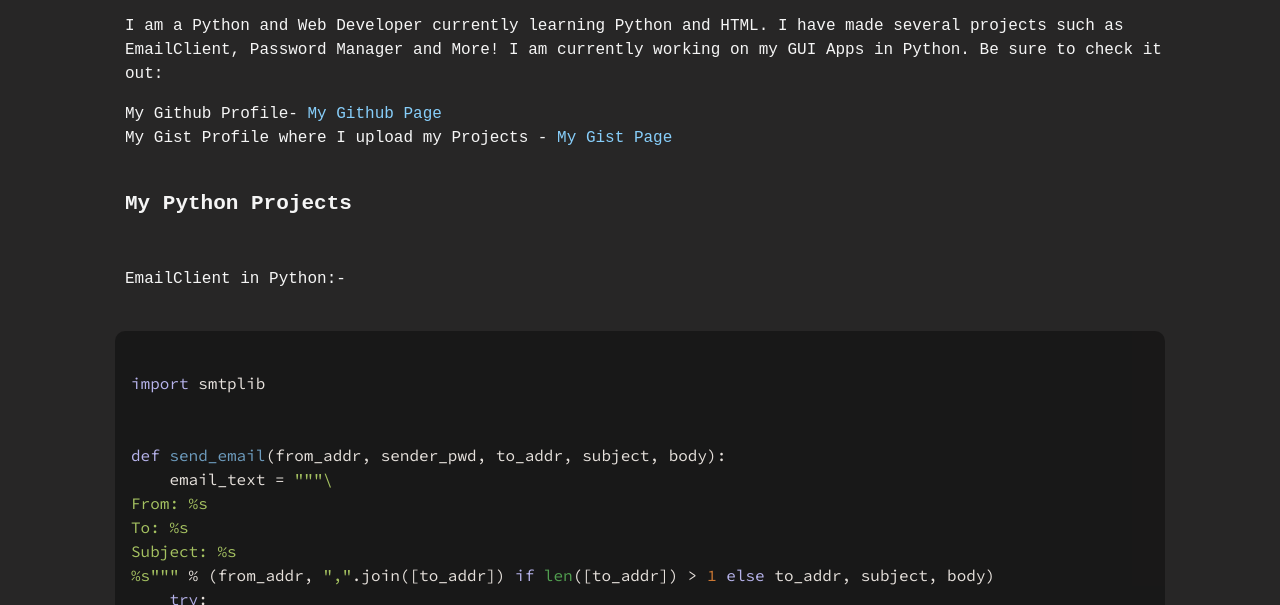
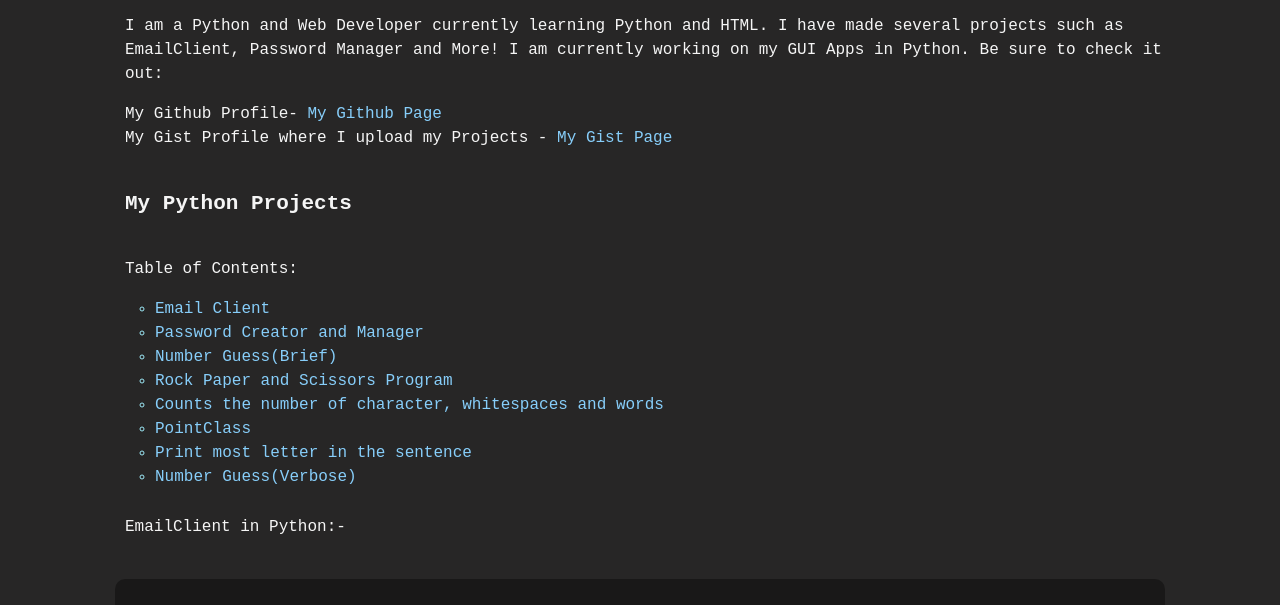
Before and after one commit to TruthyCode/truthycode.github.io, a plain HTML site: page index.html in a window 1280 px wide. Shown: the part 195-800 px from the top of the page. Drawn offline with nearby package versions, Linux system fonts and the light colour scheme; a script that the page names is missing.

Commit message:
id updates

```diff
--- a/index.html
+++ b/index.html
@@ -67,8 +67,19 @@
     <hr />
     <article>
       <h2>My Python Projects</h2>
-
-      <h3>EmailClient in Python:-</h3>
+        <p>Table of Contents:
+            <ul>
+                <li><a class="responsive-link" href="#email-client">Email Client</a></li>
+                <li><a class="responsive-link" href="#password-manager">Password Creator and Manager</a></li>
+                <li><a class="responsive-link" href="#small-num-guess">Number Guess(Brief)</a></li>
+                <li><a class="responsive-link" href="#rock-paper-scissor">Rock Paper and Scissors Program</a></li>
+                <li><a class="responsive-link" href="#string-char-counter">Counts the number of character, whitespaces and words</a></li>
+                <li><a class="responsive-link" href="#point-class">PointClass</a></li>
+                <li><a class="responsive-link" href="#letter-counter">Print most letter in the sentence</a></li>
+                <li><a class="responsive-link" href="#large-num-guess">Number Guess(Verbose)</a></li>
+            </ul>
+        </p>
+      <h3 id="email-client">EmailClient in Python:-</h3>
       <pre class="code" style="overflow-x: auto">
         <code class="language-python">
 import smtplib
@@ -91,7 +102,7 @@ Subject: %s
 
 send_email("from@gmail.com", "from_pwd", ["to1@gmail.com", "to2@gmail.com", "to3@gmail.com"], "subject", "body")
         </code></pre>
-      <h3>Password Creator and Manager:-</h3>
+      <h3 id="password-manager">Password Creator and Manager:-</h3>
       <pre class="code" style="overflow-x: auto">
         <code class="language-python">
 
@@ -205,7 +216,7 @@ print(passwords.read())
 # The source of the file
 print(passwords.src)
         </code></pre>
-      <h3>Number Guess(Brief):-</h3>
+      <h3 id="small-num-guess">Number Guess(Brief):-</h3>
       <pre class="code" style="overflow-x: auto">
         <code class="language-python">
 from random import randint
@@ -236,7 +247,7 @@ while True:
 else:
     print("Enter a valid number!")
         </code></pre>
-      <h3>Rock Paper and Scissors Program:-</h3>
+      <h3 id="rock-paper-scissor">Rock Paper and Scissors Program:-</h3>
       <pre class="code" style="overflow-x: auto">
         <code class="language-python">
 from random import choice
@@ -267,7 +278,7 @@ print(f"""
 Score: {user_wins * 10}
 Thank You for playing...""")
         </code></pre>
-      <h3>Counts the number of character, whitespaces and words:-</h3>
+      <h3 id="string-char-counter">Counts the number of character, whitespaces and words:-</h3>
       <pre class="code" style="overflow-x: auto">
         <code class="language-python">
 user_inp = input("Start Here: ")
@@ -287,7 +298,7 @@ Characters: {letters + whitespaces}
 Whitespaces: {whitespaces}
 Words: {words}""")
         </code></pre>
-      <h3>PointClass:-</h3>
+      <h3 id="point-class">PointClass:-</h3>
       <pre class="code" style="overflow-x: auto">
         <code class="language-python">
 class Point:
@@ -346,7 +357,7 @@ def coincide(self, other):
     other.x = self.x
     other.y = self.y
         </code></pre>
-      <h3>Print most letter in the sentence:-</h3>
+      <h3 id="letter-counter">Print most letter in the sentence:-</h3>
       <pre class="code" style="overflow-x: auto">
         <code class="language-python">
 sentence = input("Enter a Sentence: ")
@@ -372,7 +383,7 @@ except IndexError:
     print(f'The Only used letter was "{pair1[0]}" used {pair1[1]} times')
     exit()
         </code></pre>
-      <h3>Number Guess(Verbose):-</h3>
+      <h3 id="large-num-guess">Number Guess(Verbose):-</h3>
       <pre class="code" style="overflow-x: auto">
         <code class="language-python">
 import random
@@ -499,6 +510,9 @@ You Lost but you can try Again!""")
 # End of the File
         </code>
       </pre>
+      </article>
+      <article class="top">
+      <p><a class="responsive-link" href="#">&lt;-- Back To The Top --&gt;</a></p>
     </article>
   </body>
 </html>
--- a/style.css
+++ b/style.css
@@ -50,6 +50,10 @@ h3 {
   padding-top: 10px;
   font-weight: 100;
 }
+ul {
+  list-style-type: circle;
+  color: rgb(156, 233, 247);
+}
 a {
   text-decoration: none;
   color: lightskyblue;
@@ -72,6 +76,10 @@ a.icon:hover {
 a.responsive-link:hover {
   font-size: 16.1px;
   color: rgb(92, 183, 240);
+}
+article.top {
+  text-align: center;
+  font-weight: 1000;
 }
 
 p,
```
